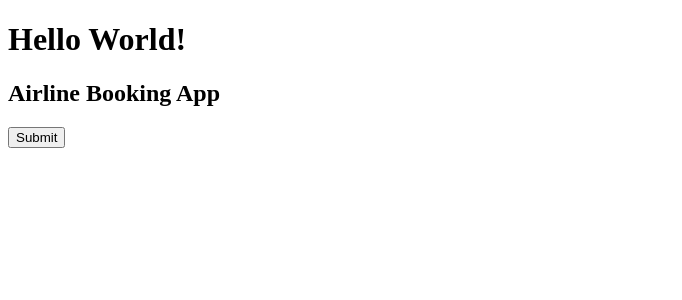
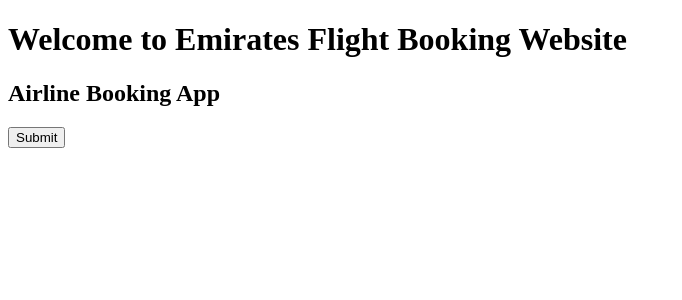
Before and after one commit to leewebstechnologies/airlinebookingapp, a React (Create React App) app: page / in a window 1280 px wide. Shown: the top 300 px of the page, without its empty margins (0-682 px from the left). Built offline with nearby package versions, Linux system fonts and the light colour scheme.

Commit message:
file renamed

```diff
--- a/src/App.jsx
+++ b/src/App.jsx
@@ -1,7 +1,7 @@
 function App() {
   return (
     <div>
-      <h1>Hello World!</h1>
+      <h1>Welcome to Emirates Flight Booking Website</h1>
       <h2>Airline Booking App</h2>
       <button>Submit</button>
     </div>
```
